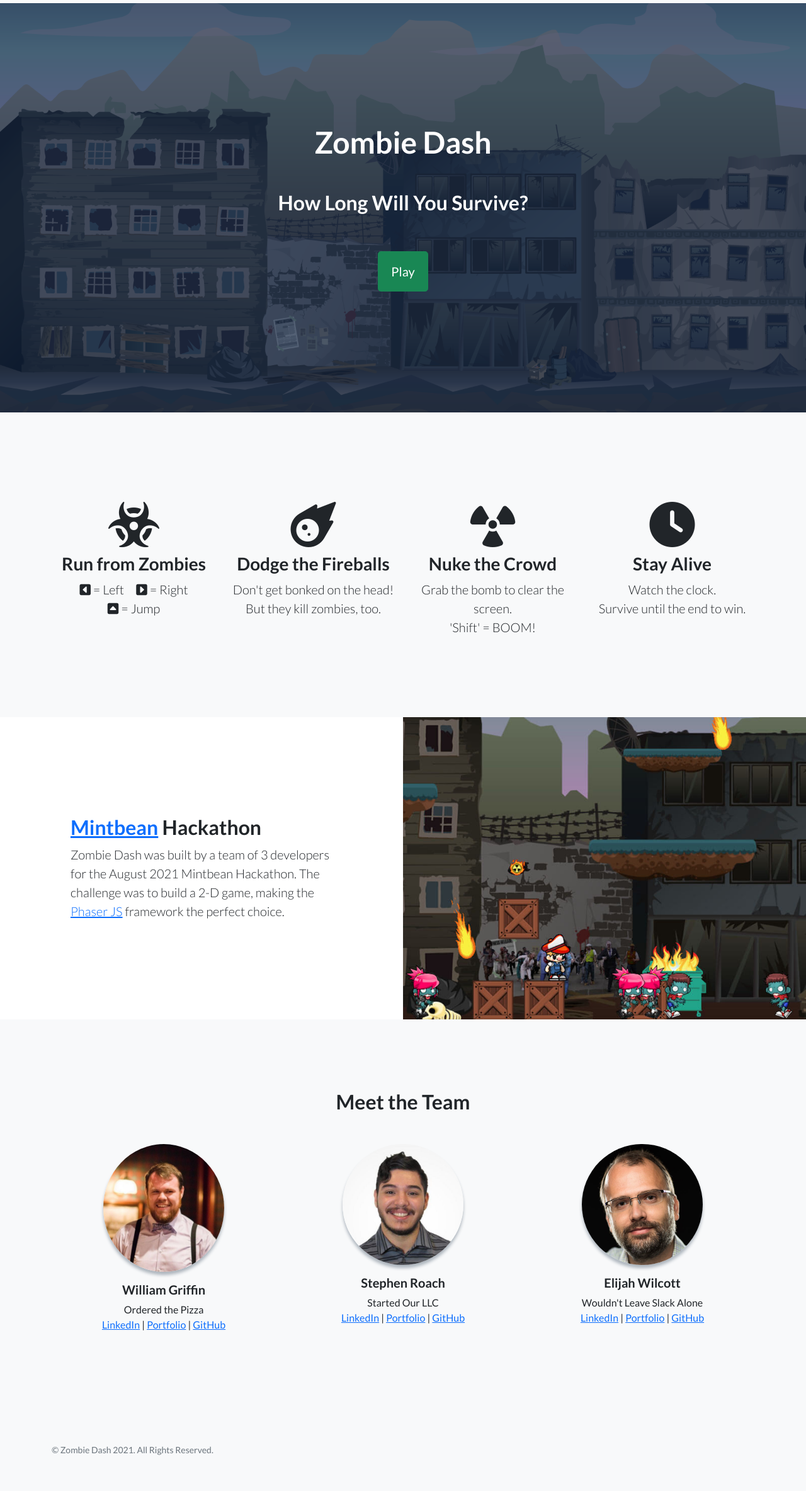
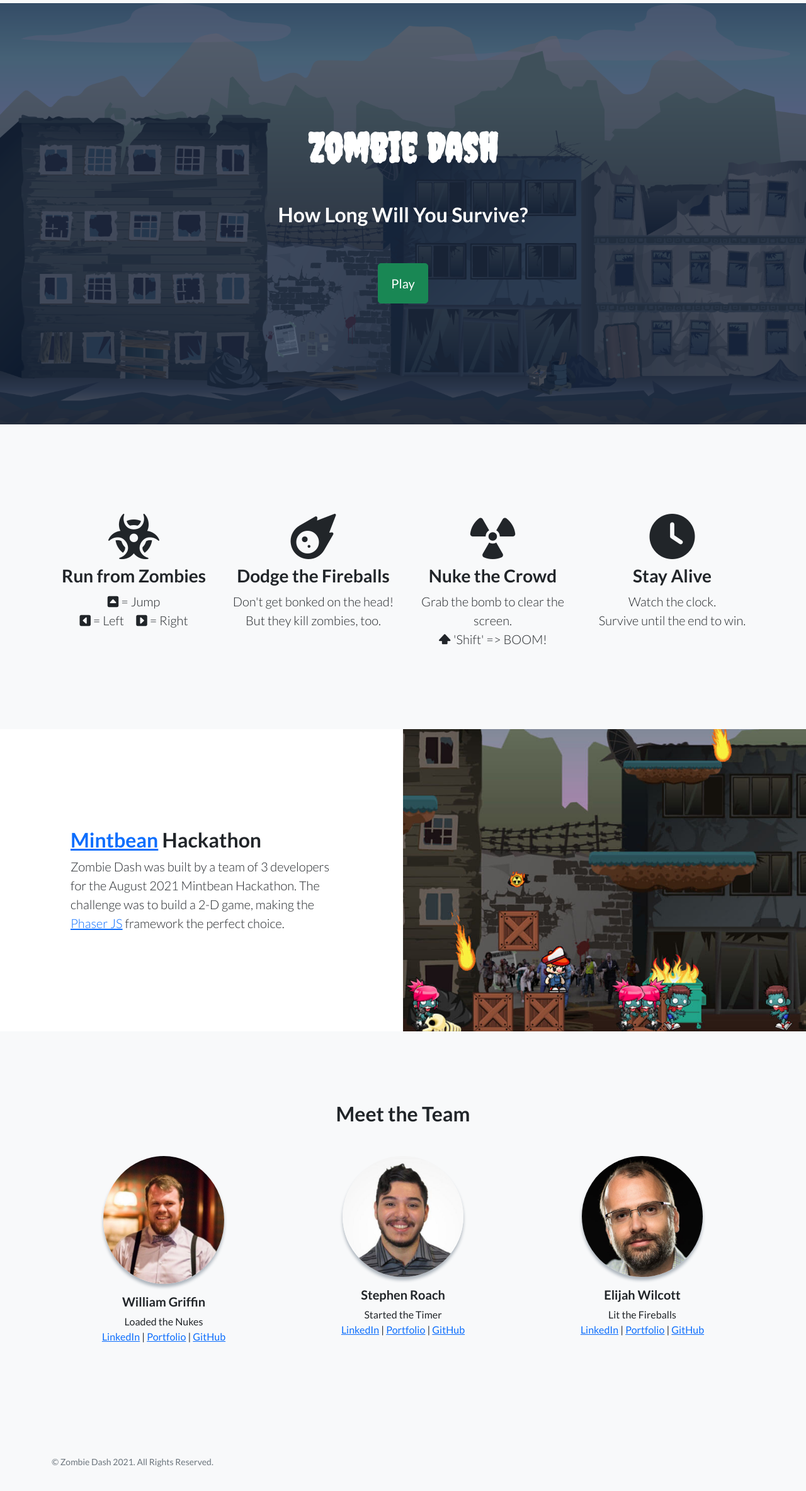
Before and after one commit to ejw773/zombie-dash, a plain HTML site: page index.html in a window 1280 px wide. Shown: the part 78-2446 px from the top of the page at 63% size. Drawn offline with nearby package versions, Linux system fonts and the light colour scheme.

Commit message:
adds creepster font

```diff
--- a/index.html
+++ b/index.html
@@ -20,7 +20,10 @@
         <!-- Bootstrap icons-->
         <link href="https://cdn.jsdelivr.net/npm/bootstrap-icons@1.5.0/font/bootstrap-icons.css" rel="stylesheet" type="text/css" />
         <!-- Google fonts-->
+        <link rel="preconnect" href="https://fonts.googleapis.com">
+        <link rel="preconnect" href="https://fonts.gstatic.com" crossorigin>
         <link href="https://fonts.googleapis.com/css?family=Lato:300,400,700,300italic,400italic,700italic" rel="stylesheet" type="text/css" />
+        <link href="https://fonts.googleapis.com/css2?family=Creepster&display=swap" rel="stylesheet">
         <!-- Core theme CSS (includes Bootstrap)-->
         <link href="css/styles.css" rel="stylesheet" />
         <!-- Font Awesome-->
@@ -59,8 +62,8 @@
                         <div class="features-icons-item mx-auto mb-5 mb-lg-0 mb-lg-3">
                             <div class="fontawesome features-icons-icon"><i class="fas fa-biohazard"></i></div>
                             <h3>Run from Zombies</h3>
+                            <p class="lead mb-0"><i class="fas fa-caret-square-up"></i> = Jump</p>
                             <p class="lead mb-0"><i class="fas fa-caret-square-left"></i> = Left&nbsp;&nbsp;&nbsp;&nbsp;&nbsp;<i class="fas fa-caret-square-right"></i> = Right</p>
-                            <p class="lead mb-0"><i class="fas fa-caret-square-up"></i> = Jump</p>
 
                         </div>
                     </div>
@@ -77,7 +80,7 @@
                             <div class="fontawesome features-icons-icon"><i class="fas fa-radiation"></i></div>
                             <h3>Nuke the Crowd</h3>
                             <p class="lead mb-0">Grab the bomb to clear the screen.</p>
-                            <p class="lead mb-0">'Shift' = BOOM!</p>
+                            <p class="lead mb-0"><i class="bi bi-shift-fill"></i>&nbsp;'Shift' => BOOM!</p>
                         </div>
                     </div>
 
@@ -113,7 +116,7 @@
                         <div class="testimonial-item mx-auto mb-5 mb-lg-0">
                             <img class="img-fluid rounded-circle mb-3" src="assets/img/griffin.jpg" alt="..." />
                             <h5>William Griffin</h5>
-                            <p class="font-weight-light mb-0">Ordered the Pizza</p>
+                            <p class="font-weight-light mb-0">Loaded the Nukes</p>
                             <p class="font-weight-light mb-0"><a href="https://www.linkedin.com/in/williamgriffin32/" target="_blank" rel="noreferrer">LinkedIn</a> | <a href="" target="_blank" rel="noreferrer">Portfolio</a> | <a href="https://github.com/Griffinw29" target="_blank" rel="noreferrer">GitHub</a></p>
                         </div>
                     </div>
@@ -121,7 +124,7 @@
                         <div class="testimonial-item mx-auto mb-5 mb-lg-0">
                             <img class="img-fluid rounded-circle mb-3" src="assets/img/stephenroach.jpg" alt="..." />
                             <h5>Stephen Roach</h5>
-                            <p class="font-weight-light mb-0">Started Our LLC</p>
+                            <p class="font-weight-light mb-0">Started the Timer</p>
                             <p class="font-weight-light mb-0"><a href="https://www.linkedin.com/in/stephen-d-roach/" target="_blank" rel="noreferrer">LinkedIn</a> | <a href="https://stephenroach.dev/" target="_blank" rel="noreferrer">Portfolio</a> | <a href="https://github.com/Stephen-Roach" target="_blank" rel="noreferrer">GitHub</a></p>
                         </div>
                     </div>
@@ -129,7 +132,7 @@
                         <div class="testimonial-item mx-auto mb-5 mb-lg-0">
                             <img class="img-fluid rounded-circle mb-3" src="assets/img/wilcott.jpg" alt="..." />
                             <h5>Elijah Wilcott</h5>
-                            <p class="font-weight-light mb-0">Wouldn't Leave Slack Alone</p>
+                            <p class="font-weight-light mb-0">Lit the Fireballs</p>
                             <p class="font-weight-light mb-0"><a href="https://www.linkedin.com/in/elijah-wilcott/" target="_blank" rel="noreferrer">LinkedIn</a> | <a href="https://elijahwilcott.com/" target="_blank" rel="noreferrer">Portfolio</a> | <a href="https://github.com/ejw773" target="_blank" rel="noreferrer">GitHub</a></p>
                         </div>
                     </div>
```
Also changed, not shown: css/styles.css, 1 other file.
